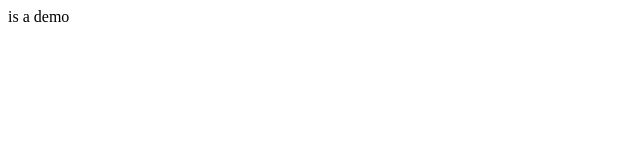
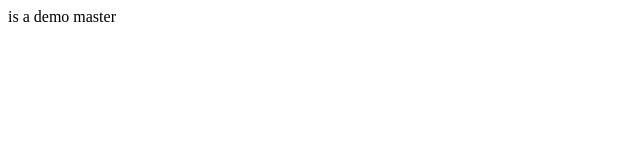
Before and after one commit to zhouchao888/work2018, a plain HTML site: page index.html in a window 1280 px wide. Shown: the full height of the page, 0-640 px from the left. Drawn offline with Linux system fonts and the light colour scheme.

Commit message:
第一次修改文件

```diff
--- a/index.html
+++ b/index.html
@@ -7,7 +7,7 @@
     <title>Document</title>
 </head>
 <body>
-    <div>is a demo</div>
+    <div>is a demo master</div>
 
 </body>
 </html>
```
